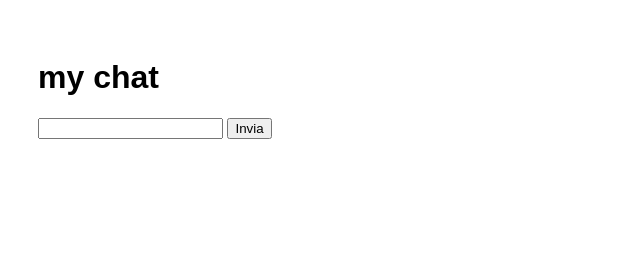
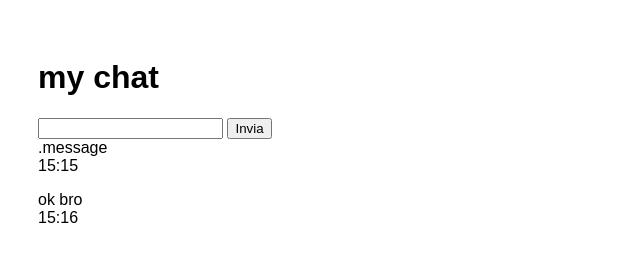
Before and after one commit to rocco-de-luca/js-oggetti-studenti, a plain HTML site: page index.html in a window 1280 px wide. Shown: the whole page, without its empty margins (0-640 px from the left). Drawn offline with nearby package versions, Linux system fonts and the light colour scheme.

Commit message:
js-oggetti-studenti

```diff
--- /dev/null
+++ b/handlebars/script.js
@@ -0,0 +1,78 @@
+/********************
+*      jQuery       *
+*    handlebars     *
+*       chat        *
+*********************/
+
+$(document).ready(function () {
+
+    //refs
+    var input = $(".mess.input");
+    var button = $(".mess-btn");
+    var chat = $(".chat");
+
+    //ottieni html da usare
+    var source = $("#message-template").html();
+    //console.log(source);
+
+    //genera una utility handlebar
+    var template = Handlebars.compile(source);
+    //console.log(typeof(template));
+
+    //inserisci nuovo mess
+    button.click(function () {
+        var message = input.val();
+        // console.log(message);
+    });
+    //dati dinamici per template handlerbars
+    var data = {
+        text: '.message',
+        time: '15:15',
+        userClass: 'sent'
+    };
+
+    var html = template(data);
+    //console.log(html);
+
+    chat.append(html);
+
+    input.val('');
+
+    //risposta automatica
+    setTimeout(function () {
+        var data = {
+            text: "ok bro",
+            time: '15:16',
+            userClass: 'received'
+        };
+
+        var html = template(data);
+
+        chat.append(html);
+
+    }, 1000);
+
+    for (var i = 0; i < 3; i++) {
+        var arrayObjChat = [
+
+            {
+                testo: 'ciao, come stai?' + (i + 1),
+                tempo: '15:15' + (i + 1)
+            },
+            {
+                testo: 'bene grazie, tu?' + (i + 1),
+                tempo: '15:16' + (i + 1),
+            },
+            {
+                testo: 'bene grazie' + (i + 1),
+                tempo: '15:17'
+            },
+        ];
+
+        var html = template(arrayObjChat);
+
+        $('.chat').append(arraiObjChat);
+    }
+
+
+});
--- a/index.html
+++ b/index.html
@@ -17,11 +17,14 @@
   </div>
 
   <main class="chat"></main>
+  <main class="articles"></main>
 
   <script id="message-template" type="text/x-handlebars-template">
      <div class="message{{ userClass }}">
        <div class="message-text">{{ text }}</div>
        <div class="message-time">{{ time}}</div>
+       <p>{{testo}}</p>
+       <p>{{tempo}}</p>
      </div>
     </script>
 
@@ -30,8 +33,8 @@
 
   <script src='https://cdnjs.cloudflare.com/ajax/libs/jquery/3.5.0/jquery.min.js'></script>
   <script src="https://cdnjs.cloudflare.com/ajax/libs/handlebars.js/4.7.6/handlebars.min.js"></script>
-  <script src="js/main.js"></script>
-  <!--<script src="js2/script.js"></script>-->
+  <!--<script src="js/main.js"></script>-->
+  <script src="handlebars/script.js"></script>
 </body>
 
 </html>
```
Also changed, not shown: js2/script.js (deleted, +0 -60 lines), snack/snack.js (added, +109 -0 lines), js/main.js (line endings or trailing spaces).
